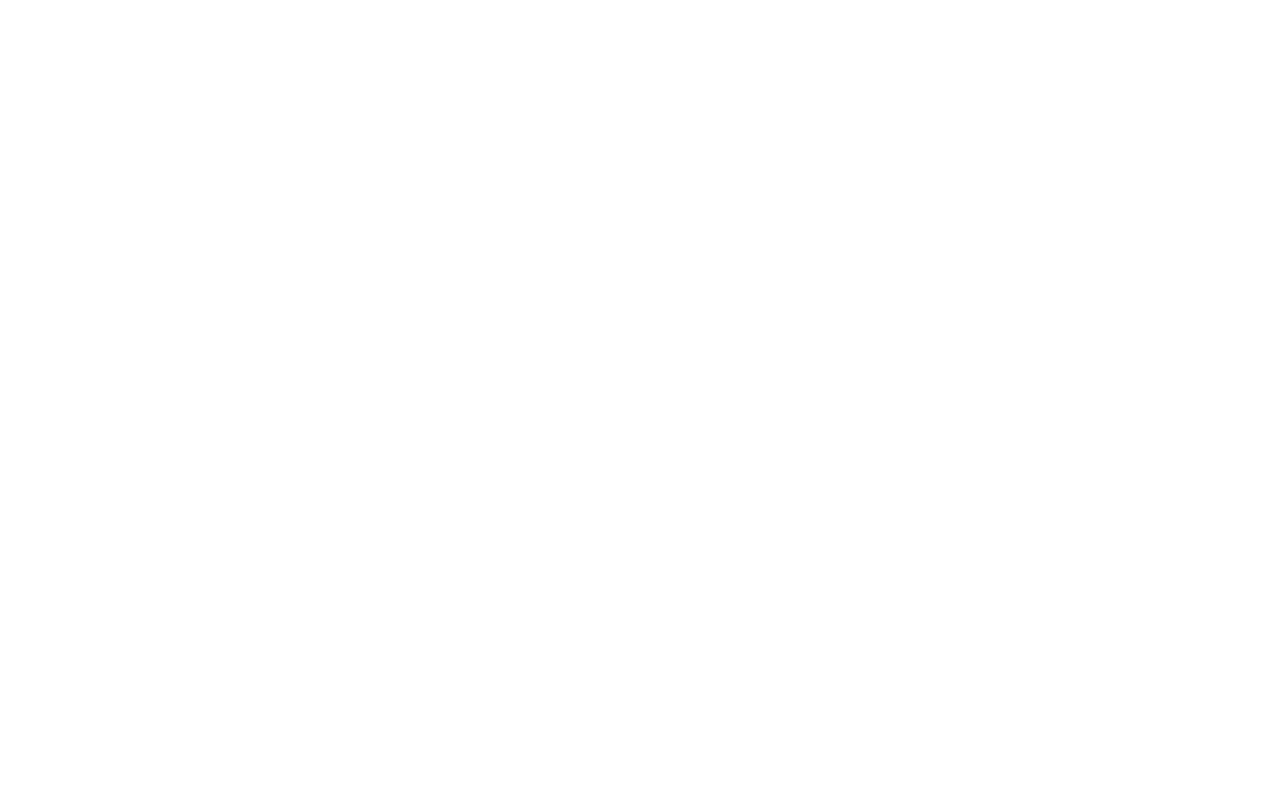
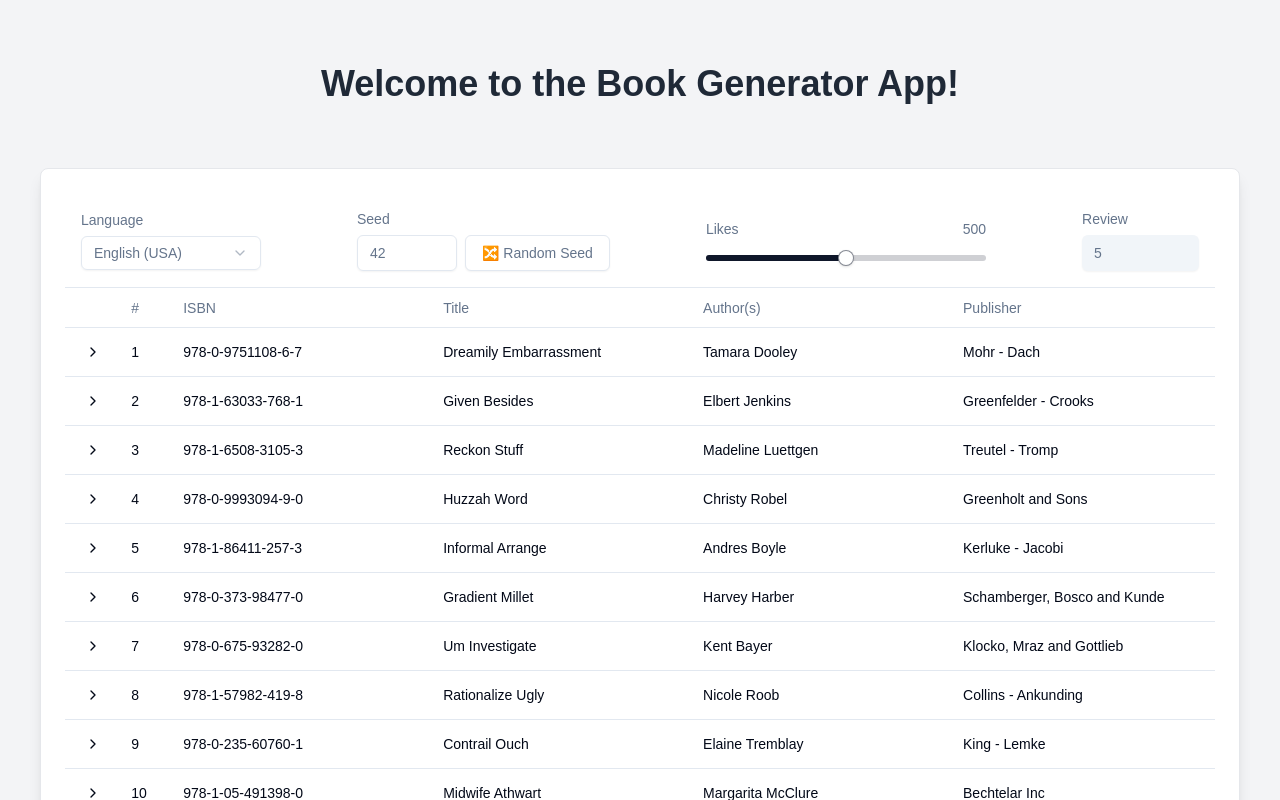
Before and after one commit to dvegaa20/BookGenerator, a Next.js app: page / in a window 1280 px wide. Shown: the top 800 px of the page. Built offline with nearby package versions, Linux system fonts and the light colour scheme.

Commit message:
feat(page): enhance homepage with welcome message and CollapsibleTable component

```diff
--- a/app/page.tsx
+++ b/app/page.tsx
@@ -1,9 +1,16 @@
-import Image from "next/image";
+import { CollapsibleTable } from "@/components/table/Table";
+import React from "react";
 
 export default function Home() {
   return (
-    <div>
-      <p className="text-2xl text-white">Hello</p>
+    <div className="min-h-screen bg-gray-100 flex flex-col items-center justify-center">
+      <p className="text-4xl font-semibold text-gray-800 my-16">
+        Welcome to the Book Generator App!
+      </p>
+
+      <div className="w-full max-w-[1200px] p-6 bg-white shadow-lg rounded-lg border border-gray-200 mb-8">
+        <CollapsibleTable />
+      </div>
     </div>
   );
 }
```
